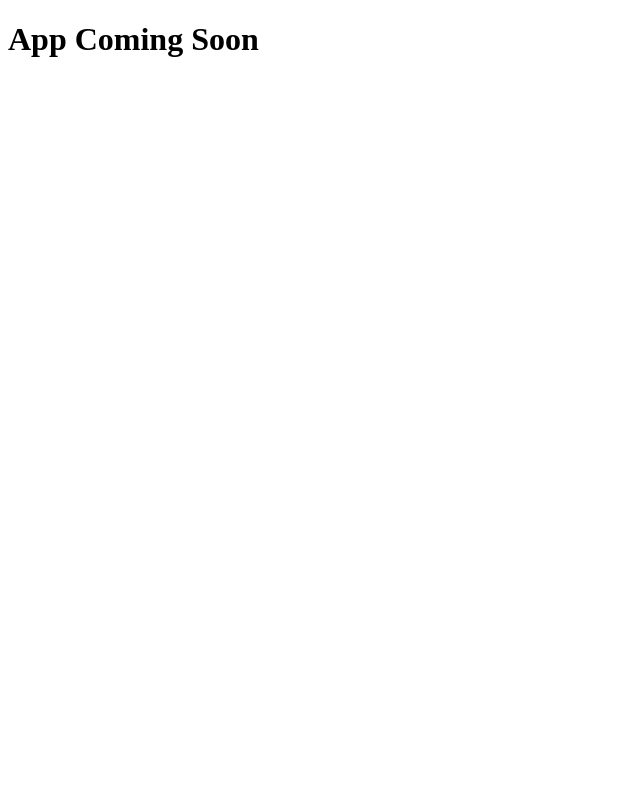
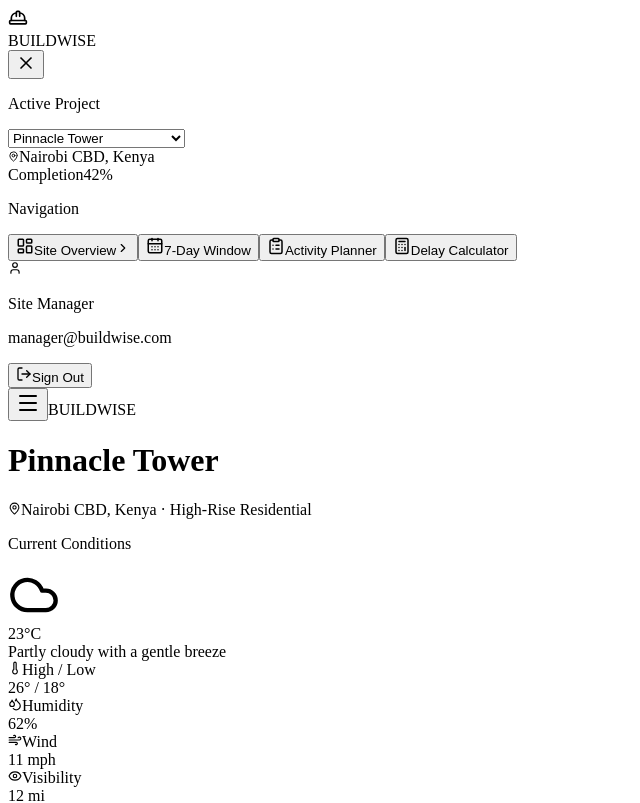
Before and after one commit to RonnieInvestments/BUILDWISE_FRONTEND_REACT_APPLICATION, a React (Vite) app: page / in a window 1280 px wide. Shown: the top 803 px of the page, without its empty margins (0-640 px from the left). Built offline with nearby package versions, Linux system fonts and the light colour scheme.

Commit message:
Add code for routing layers.

```diff
--- a/src/App.jsx
+++ b/src/App.jsx
@@ -1,9 +1,72 @@
+import { useState, useMemo } from "react";
+import { BrowserRouter, Routes, Route, Navigate } from "react-router-dom";
 
-function App() {
+import { buildForecast, PROJECTS } from "./constants/weatherData";
+
+// Layout and Pages
+import { Layout } from "./components/Layout";
+import { Login } from "./pages/Login";
+import { SiteOverview } from "./pages/SiteOverview";
+import { DayForecast } from "./pages/DayForecast";
+import { ActivityPlanner } from "./pages/ActivityPlanner";
+import { DelayCalculator } from "./pages/DelayCalculator";
+
+export default function App() {
+  const [isAuthenticated, setIsAuthenticated] = useState(true); // default for now
+  const [activeProjectId, setActiveProjectId] = useState("p1");
+
+  const forecast = useMemo(() => buildForecast(), []);
+
+  const currentProject = useMemo(() => {
+    return PROJECTS.find((p) => p.id === activeProjectId) || PROJECTS[0];
+  }, [activeProjectId]);
+
+  if (!isAuthenticated) {
+    return <Login onLogin={() => setIsAuthenticated(true)} />;
+  }
 
   return (
-    <h1>App Coming Soon</h1>
-  )
+    <BrowserRouter>
+      <Routes>
+        <Route
+          element={
+            <Layout
+              project={currentProject}
+              projects={PROJECTS}
+              onProjectChange={setActiveProjectId}
+              onLogout={() => setIsAuthenticated(false)}
+            />
+          }
+        >
+          <Route
+            path="/"
+            element={
+              <SiteOverview
+                project={currentProject}
+                forecast={forecast}
+              />
+            }
+          />
+
+          <Route
+            path="/window"
+            element={<DayForecast forecast={forecast} />}
+          />
+
+          <Route
+            path="/planner"
+            element={<ActivityPlanner forecast={forecast} />}
+          />
+
+          <Route
+            path="/calculator"
+            element={<DelayCalculator forecast={forecast} />}
+          />
+        </Route>
+
+        {/* Fallback Catch */}
+        <Route path="*" element={<Navigate to="/" replace />} />
+      </Routes>
+    </BrowserRouter>
+  );
 }
-
-export default App
```
